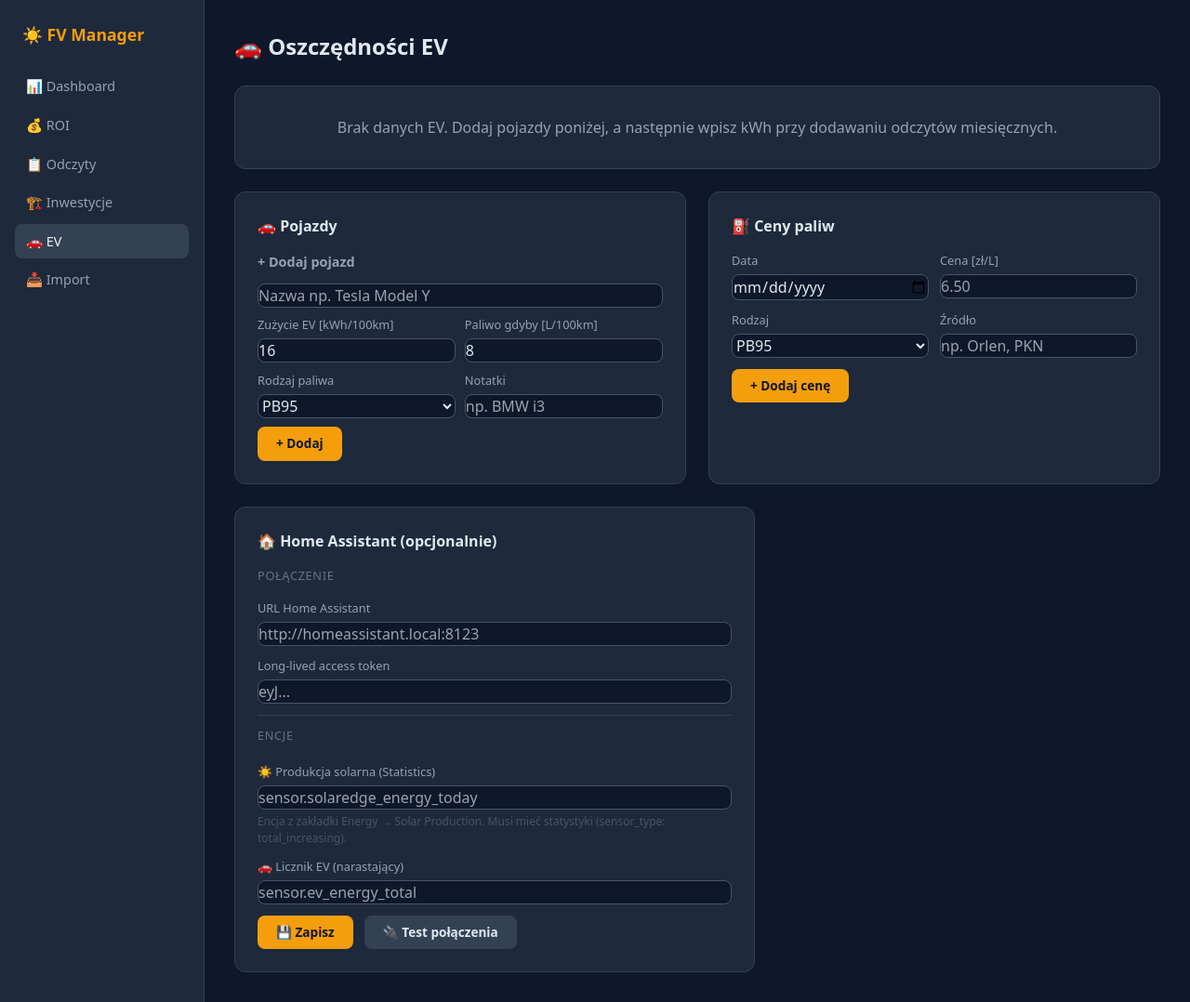
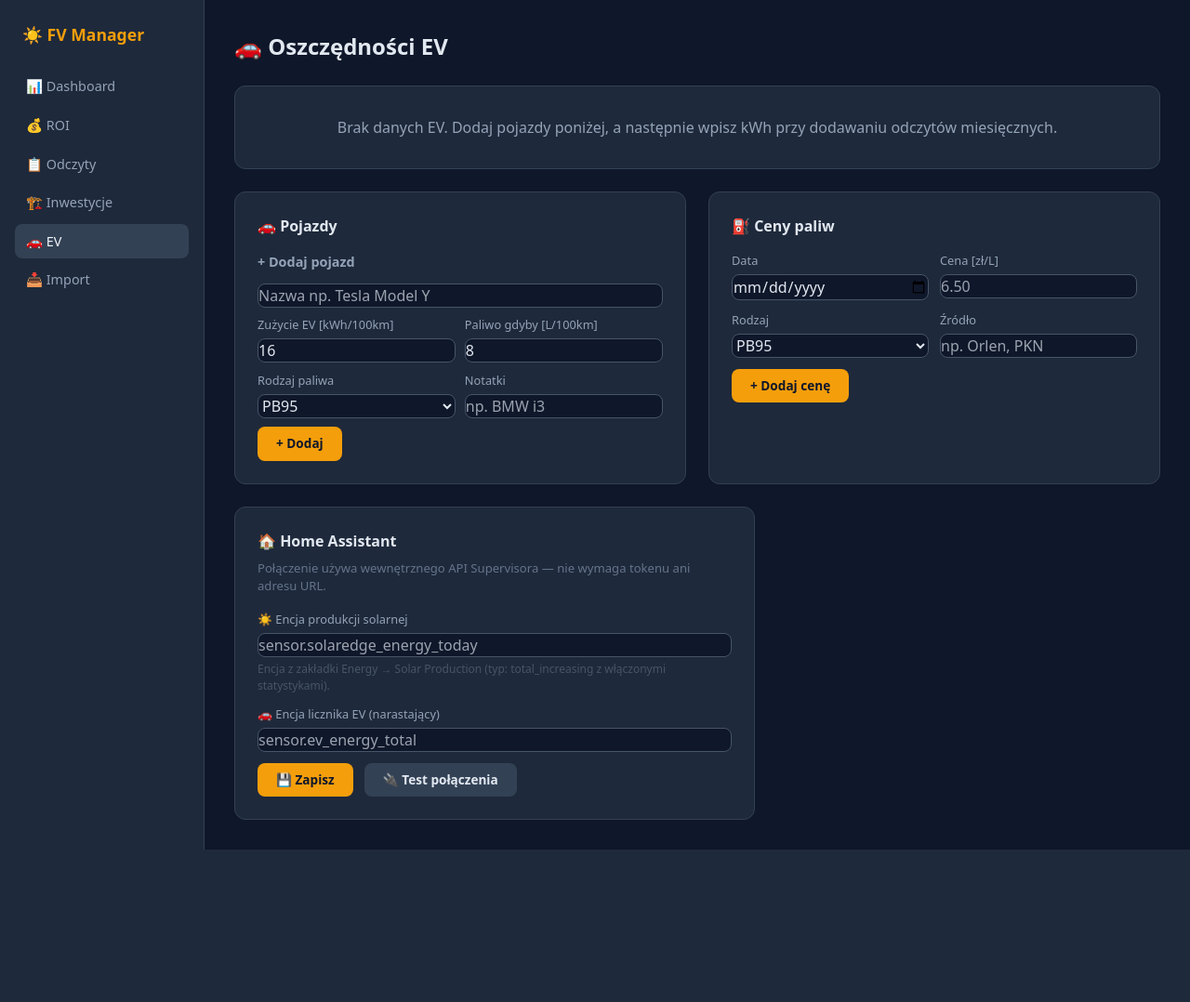
Before and after one commit to SyBeer/fv-manager, a FastAPI app: page /ev in a window 1280 px wide. Shown: the whole page at 93% size. After the commit the page ends 914 px from the top, so only its background shows below. Run offline with FastAPI, Linux system fonts and the light colour scheme; data comes from the database, SQL or seed files in the repository; data that the repository does not hold is empty; some libraries are stand-ins or nearby versions.

Commit message:
refactor: use SUPERVISOR_TOKEN internally, remove URL/token config
No URL or token needed — addon uses http://supervisor/core + SUPERVISOR_TOKEN.
User configures only entity names.

Co-Authored-By: Claude Sonnet 4.6 <noreply@anthropic.com>

```diff
--- a/src/main.py
+++ b/src/main.py
@@ -4,6 +4,13 @@ from pathlib import Path
 from dotenv import load_dotenv
 
 load_dotenv()
+
+def _ha_conn() -> tuple[str, str]:
+    """Return (ha_url, ha_token) using Supervisor internals — no config needed."""
+    url = "http://supervisor/core"
+    token = os.getenv("SUPERVISOR_TOKEN", "")
+    return url, token
+
 
 def _default_price() -> float:
     raw = os.getenv("DEFAULT_PRICE_KWH", "0.75")
@@ -710,8 +717,6 @@ async def save_ev_settings(
     fuel_consumption_l_per_100km: float = Form(...),
     annual_km: float = Form(...),
     fuel_type: str = Form("PB95"),
-    ha_url: str = Form(None),
-    ha_token: str = Form(None),
     ha_entity: str = Form(None),
     ha_solar_entity: str = Form(None),
 ):
@@ -719,9 +724,9 @@ async def save_ev_settings(
     try:
         await db.execute(
             """UPDATE ev_settings SET efficiency_kwh_per_100km=?, fuel_consumption_l_per_100km=?,
-               annual_km=?, fuel_type=?, ha_url=?, ha_token=?, ha_entity=?, ha_solar_entity=? WHERE id=1""",
+               annual_km=?, fuel_type=?, ha_entity=?, ha_solar_entity=? WHERE id=1""",
             (efficiency_kwh_per_100km, fuel_consumption_l_per_100km, annual_km,
-             fuel_type, ha_url, ha_token, ha_entity, ha_solar_entity),
+             fuel_type, ha_entity, ha_solar_entity),
         )
         await db.commit()
     finally:
@@ -831,12 +836,11 @@ async def ha_fetch(period: str):
     finally:
         await db.close()
 
-    ha_url = (settings.get("ha_url") or os.getenv("HA_URL", "")).rstrip("/")
-    ha_token = settings.get("ha_token") or os.getenv("HA_TOKEN", "")
+    ha_url, ha_token = _ha_conn()
     ha_entity = settings.get("ha_entity") or os.getenv("HA_ENTITY", "")
 
-    if not all([ha_url, ha_token, ha_entity]):
-        return JSONResponse({"error": "Skonfiguruj HA w ustawieniach EV"}, status_code=400)
+    if not ha_entity:
+        return JSONResponse({"error": "Skonfiguruj encję EV w ustawieniach"}, status_code=400)
 
     try:
         async with httpx.AsyncClient(timeout=5) as client:
@@ -861,13 +865,8 @@ async def ha_test():
     finally:
         await db.close()
 
-    ha_url = (settings.get("ha_url") or os.getenv("HA_URL", "")).rstrip("/")
-    ha_token = settings.get("ha_token") or os.getenv("HA_TOKEN", "")
+    ha_url, ha_token = _ha_conn()
     ha_solar = settings.get("ha_solar_entity") or ""
-
-    if not all([ha_url, ha_token]):
-        return JSONResponse({"error": "Brak URL lub tokenu HA"}, status_code=400)
-
     headers = {"Authorization": f"Bearer {ha_token}"}
     try:
         async with httpx.AsyncClient(timeout=8) as client:
@@ -923,12 +922,11 @@ async def ha_solar_fetch(period: str):
     finally:
         await db.close()
 
-    ha_url = (settings.get("ha_url") or os.getenv("HA_URL", "")).rstrip("/")
-    ha_token = settings.get("ha_token") or os.getenv("HA_TOKEN", "")
+    ha_url, ha_token = _ha_conn()
     ha_solar = settings.get("ha_solar_entity") or ""
 
-    if not all([ha_url, ha_token, ha_solar]):
-        return JSONResponse({"error": "Skonfiguruj URL, token i encję Solar w ustawieniach HA"}, status_code=400)
+    if not ha_solar:
+        return JSONResponse({"error": "Skonfiguruj encję Solar w ustawieniach HA"}, status_code=400)
 
     try:
         year, month = int(period.split(".")[0]), int(period.split(".")[1])
--- a/templates/ev.html
+++ b/templates/ev.html
@@ -198,30 +198,19 @@
 
 <!-- Ustawienia HA -->
 <div class="card" style="max-width:560px;">
-  <h2 style="font-size:1rem; font-weight:600; margin-bottom:1rem;">🏠 Home Assistant (opcjonalnie)</h2>
+  <h2 style="font-size:1rem; font-weight:600; margin-bottom:.5rem;">🏠 Home Assistant</h2>
+  <p style="font-size:.82rem; color:#64748b; margin-bottom:1rem;">Połączenie używa wewnętrznego API Supervisora — nie wymaga tokenu ani adresu URL.</p>
   <form method="post" action="{{ rp }}/ev/settings" style="display:flex; flex-direction:column; gap:.75rem;">
     <input type="hidden" name="efficiency_kwh_per_100km" value="{{ settings.efficiency_kwh_per_100km or 16 }}">
     <input type="hidden" name="fuel_consumption_l_per_100km" value="{{ settings.fuel_consumption_l_per_100km or 10 }}">
     <input type="hidden" name="annual_km" value="{{ settings.annual_km or 25000 }}">
-    <div style="font-size:.8rem; color:#64748b; margin-bottom:.25rem; text-transform:uppercase; letter-spacing:.05em;">Połączenie</div>
     <div>
-      <label style="display:block; margin-bottom:.3rem; font-size:.8rem; color:#94a3b8;">URL Home Assistant</label>
-      <input type="text" name="ha_url" placeholder="http://homeassistant.local:8123" value="{{ settings.ha_url or '' }}">
+      <label style="display:block; margin-bottom:.3rem; font-size:.8rem; color:#94a3b8;">☀️ Encja produkcji solarnej</label>
+      <input type="text" name="ha_solar_entity" placeholder="sensor.solaredge_energy_today" value="{{ settings.ha_solar_entity or '' }}">
+      <div style="font-size:.75rem; color:#475569; margin-top:.25rem;">Encja z zakładki Energy → Solar Production (typ: total_increasing z włączonymi statystykami).</div>
     </div>
     <div>
-      <label style="display:block; margin-bottom:.3rem; font-size:.8rem; color:#94a3b8;">Long-lived access token</label>
-      <input type="text" name="ha_token" placeholder="eyJ..." value="{{ settings.ha_token or '' }}">
-    </div>
-    <div style="border-top:1px solid #334155; padding-top:.75rem;">
-      <div style="font-size:.8rem; color:#64748b; margin-bottom:.5rem; text-transform:uppercase; letter-spacing:.05em;">Encje</div>
-    </div>
-    <div>
-      <label style="display:block; margin-bottom:.3rem; font-size:.8rem; color:#94a3b8;">☀️ Produkcja solarna (Statistics)</label>
-      <input type="text" name="ha_solar_entity" placeholder="sensor.solaredge_energy_today" value="{{ settings.ha_solar_entity or '' }}">
-      <div style="font-size:.75rem; color:#475569; margin-top:.25rem;">Encja z zakładki Energy → Solar Production. Musi mieć statystyki (sensor_type: total_increasing).</div>
-    </div>
-    <div>
-      <label style="display:block; margin-bottom:.3rem; font-size:.8rem; color:#94a3b8;">🚗 Licznik EV (narastający)</label>
+      <label style="display:block; margin-bottom:.3rem; font-size:.8rem; color:#94a3b8;">🚗 Encja licznika EV (narastający)</label>
       <input type="text" name="ha_entity" placeholder="sensor.ev_energy_total" value="{{ settings.ha_entity or '' }}">
     </div>
     <div style="display:flex; gap:.75rem; align-items:center; flex-wrap:wrap;">
```
Also changed, not shown: config.yaml (+3 -8 lines).
